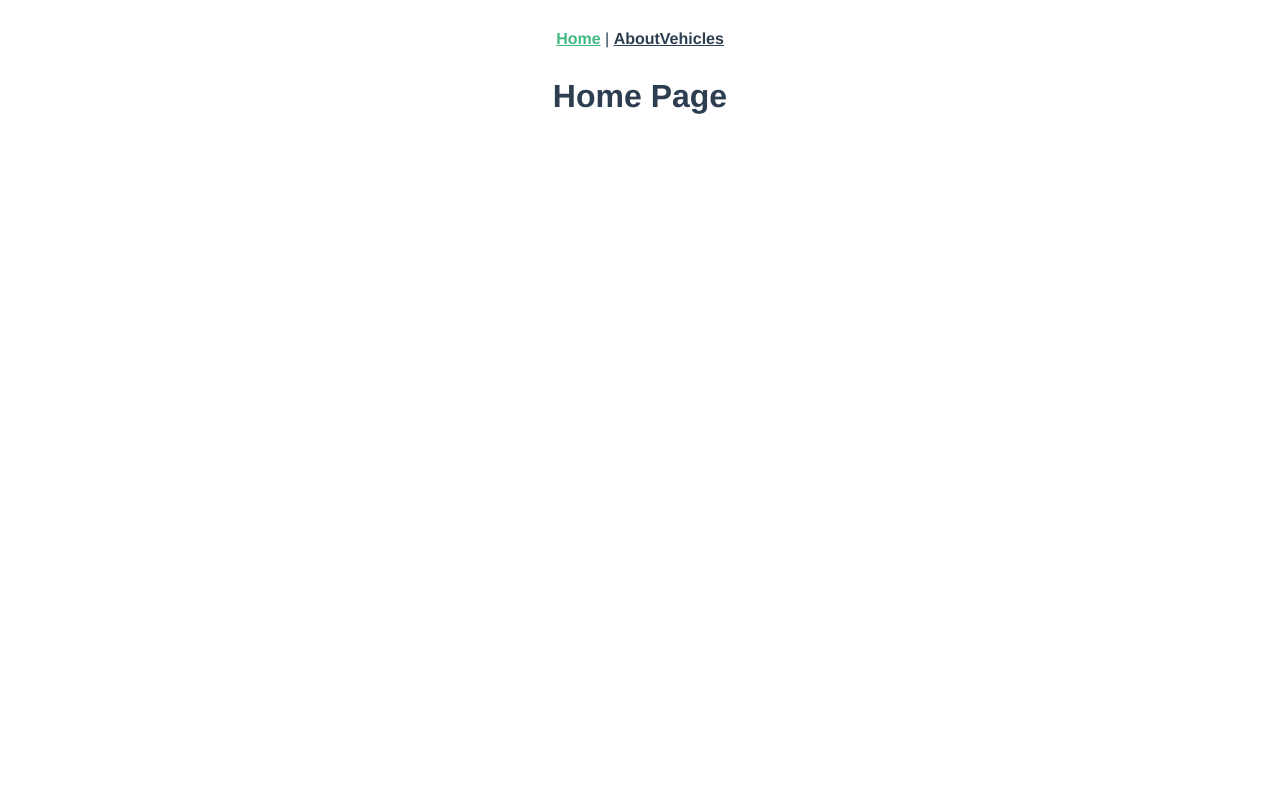
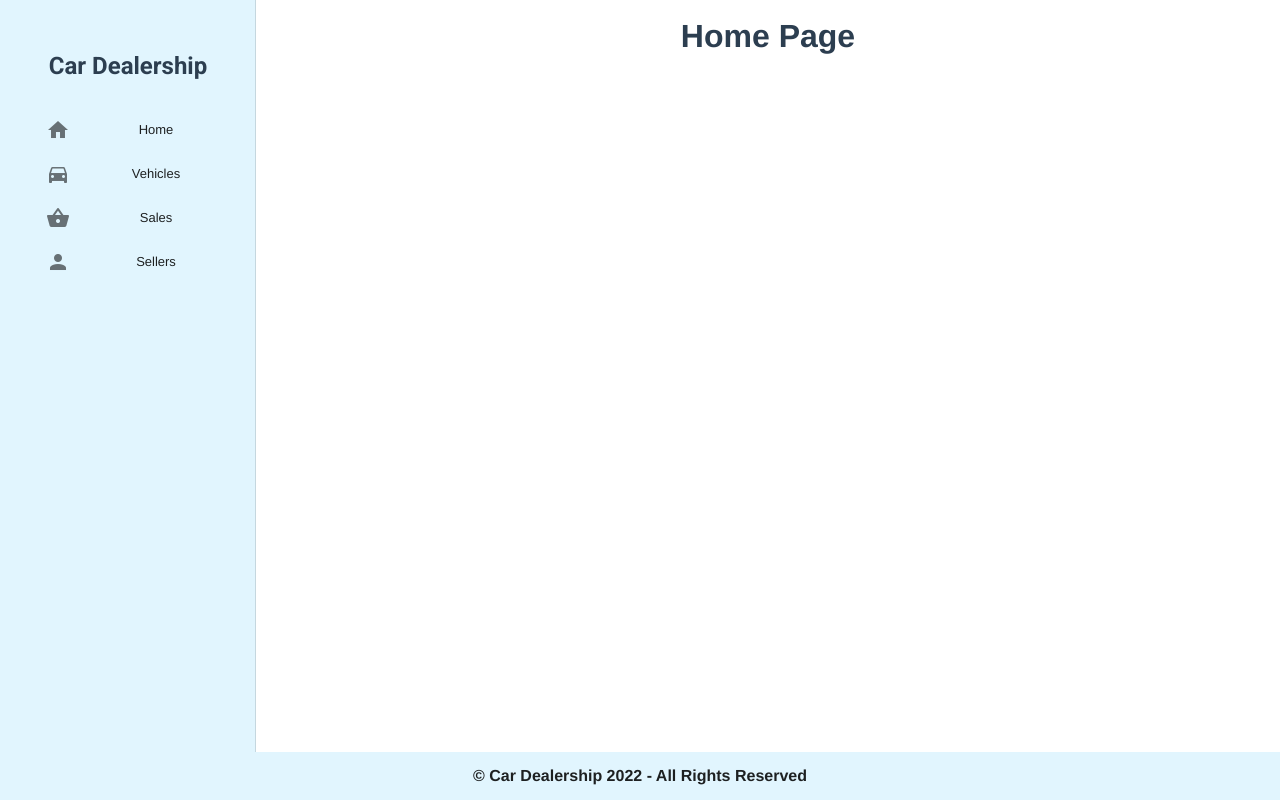
Before and after one commit to C0lliNN/car-dealership-frontend, a Vue app: page / in a window 1280 px wide. Built offline with nearby package versions, Linux system fonts and the light colour scheme.

Commit message:
Create navigation and footer

```diff
--- a/src/App.vue
+++ b/src/App.vue
@@ -1,13 +1,51 @@
 <template>
-  <div id="app">
-    <nav>
-      <router-link to="/">Home</router-link> |
-      <router-link to="/about">About</router-link>
-      <router-link to="/vehicles">Vehicles</router-link>
-    </nav>
-    <router-view />
-  </div>
+  <v-app id="app">
+    <v-navigation-drawer permanent app class="light-blue lighten-5">
+      <h1 class="mt-5 text-h5 font-weight-bold">Car Dealership</h1>
+      <v-list dense nav class="mt-5">
+        <v-list-item
+          v-for="link in links"
+          :key="link.title"
+          link
+          @click="$router.push(link.route)"
+        >
+          <v-list-item-icon>
+            <v-icon>{{ link.icon }}</v-icon>
+          </v-list-item-icon>
+
+          <v-list-item-content>
+            <v-list-item-title>{{ link.title }}</v-list-item-title>
+          </v-list-item-content>
+        </v-list-item>
+      </v-list>
+    </v-navigation-drawer>
+    <v-main>
+      <v-container fluid>
+        <router-view />
+      </v-container>
+    </v-main>
+    <v-footer app class="light-blue lighten-5 text-white py-3">
+      <h4 class="mx-auto text-center">
+        &copy; Car Dealership 2022 - All Rights Reserved
+      </h4>
+    </v-footer>
+  </v-app>
 </template>
+
+<script>
+export default {
+  data() {
+    return {
+      links: [
+        { title: 'Home', icon: 'mdi-home', route: '/' },
+        { title: 'Vehicles', icon: 'mdi-car', route: '/vehicles' },
+        { title: 'Sales', icon: 'mdi-basket', route: '/sales' },
+        { title: 'Sellers', icon: 'mdi-account', route: '/sellers' }
+      ]
+    };
+  }
+};
+</script>
 
 <style lang="scss">
 #app {
--- a/src/pages/Home.vue
+++ /dev/null
@@ -1,6 +0,0 @@
-<template>
-  <main>
-    Home Page
-    <router-view to="/vehicles">Go to Vehicles</router-view>
-  </main>
-</template>
```
